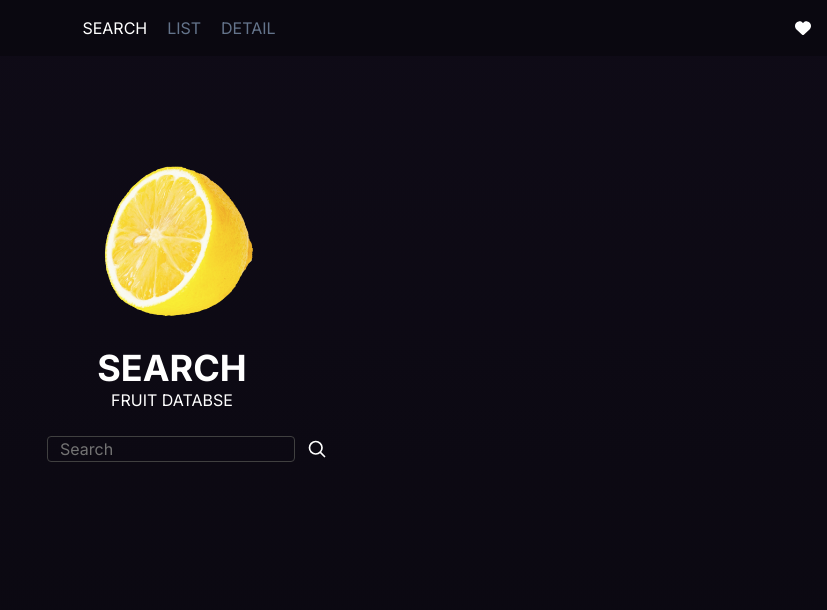
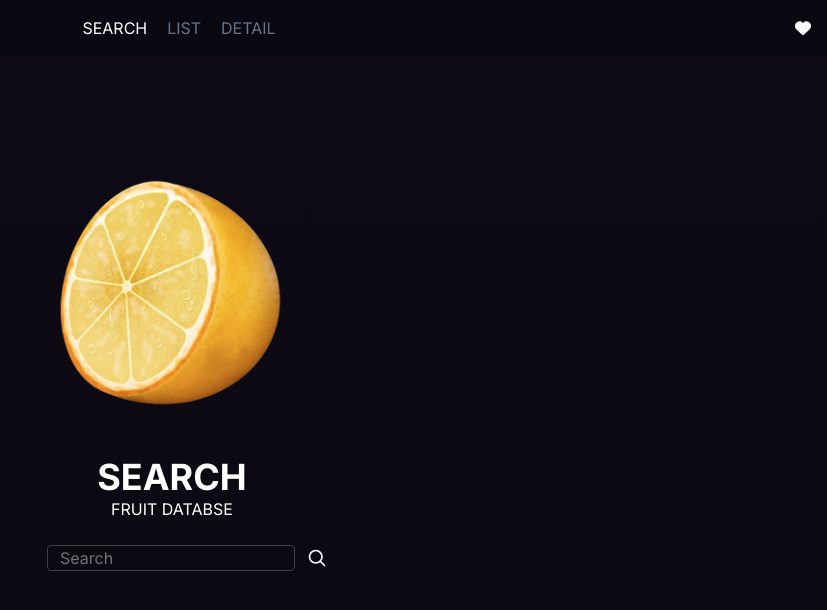
Before and after one commit to PeterZajac/zadanie, a Next.js app: page / in a window 1280 px wide. Shown: the top 610 px of the page, without its empty margins (453-1280 px from the left). Built offline with nearby package versions, Linux system fonts and the light colour scheme.

Commit message:
Update lemon picture size and add hover effect to arrow icons

```diff
--- a/src/components/LemonPicture.tsx
+++ b/src/components/LemonPicture.tsx
@@ -4,11 +4,11 @@ import React from "react";
 const LemonPicture = () => {
   return (
     <Image
-      className="custom-margin"
+      className="custom-margin mb-10 mt-10"
       src={"/images/lemon.png"}
       alt="lemon"
-      width={200}
-      height={200}
+      width={240}
+      height={240}
     />
   );
 };
--- a/src/components/allFruitsTable/AllFruitsTableBody.tsx
+++ b/src/components/allFruitsTable/AllFruitsTableBody.tsx
@@ -89,7 +89,7 @@ const TableBody = ({ data }: FruitProps) => {
                 href={`/detail/${fruit.id}`}
                 className="font-medium  hover:underline "
               >
-                <FaArrowRight />
+                <FaArrowRight className="hover:text-sky-600" />
               </Link>
             </td>
           </tr>
--- a/src/components/detailPage/AddToFavoriteButton.tsx
+++ b/src/components/detailPage/AddToFavoriteButton.tsx
@@ -18,7 +18,7 @@ const AddToFavoriteButon = ({ fruit }: { fruit: TFruit }) => {
   const buttonClass = useMemo(() => {
     return `py-2 px-4 rounded-md flex items-center gap-2 text-transparent stroke-current ${
       isFavorite
-        ? "hover:text-violet-600 text-violet-600"
+        ? "hover:text-[grey] text-violet-600"
         : "hover:text-violet-600 text-white"
     }`;
   }, [isFavorite]);
--- a/src/components/myFavoritesTable/MyFavoritesTableBody.tsx
+++ b/src/components/myFavoritesTable/MyFavoritesTableBody.tsx
@@ -64,7 +64,7 @@ const MyFavoritesBody = () => {
                 href={`/detail/${fruit.id}`}
                 className="font-medium  hover:underline "
               >
-                <FaArrowRight />
+                <FaArrowRight className="hover:text-sky-600" />
               </Link>
             </td>
           </tr>
```
Also changed, not shown: public/images/lemon.png.
